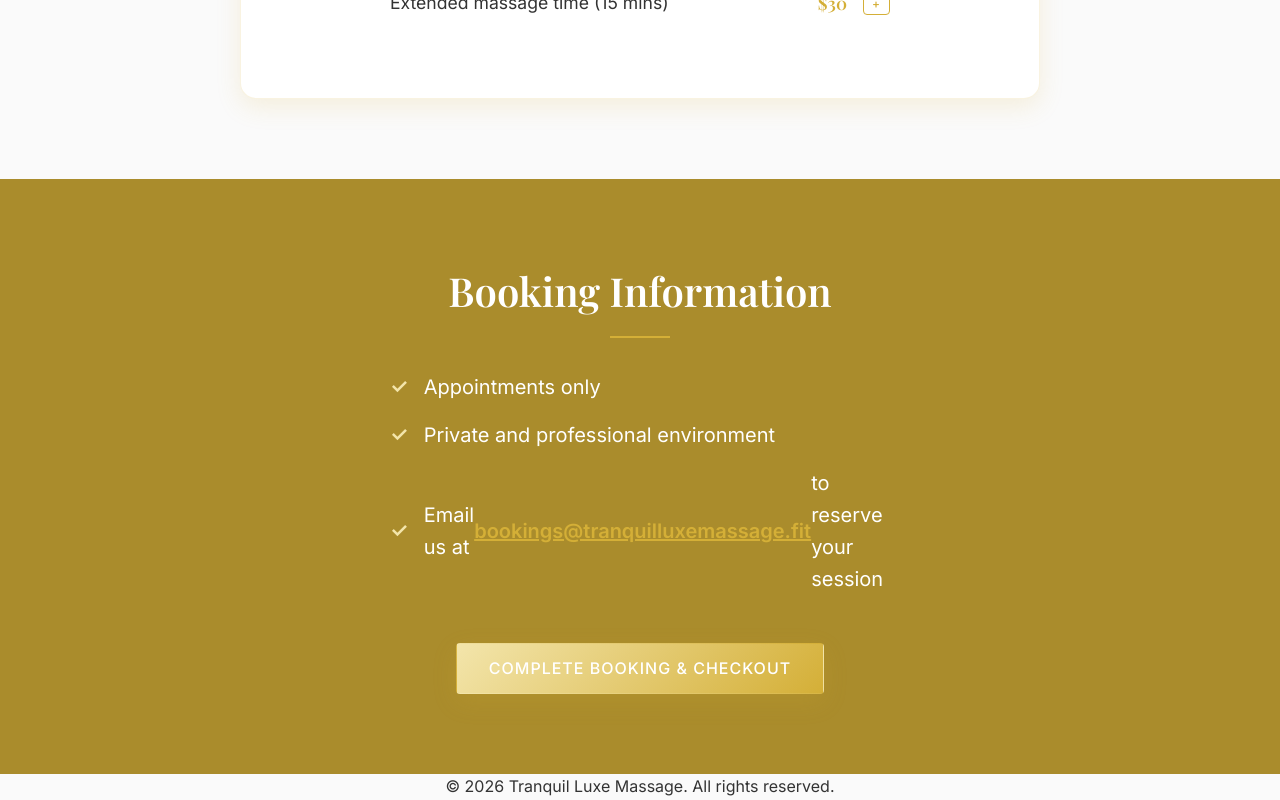
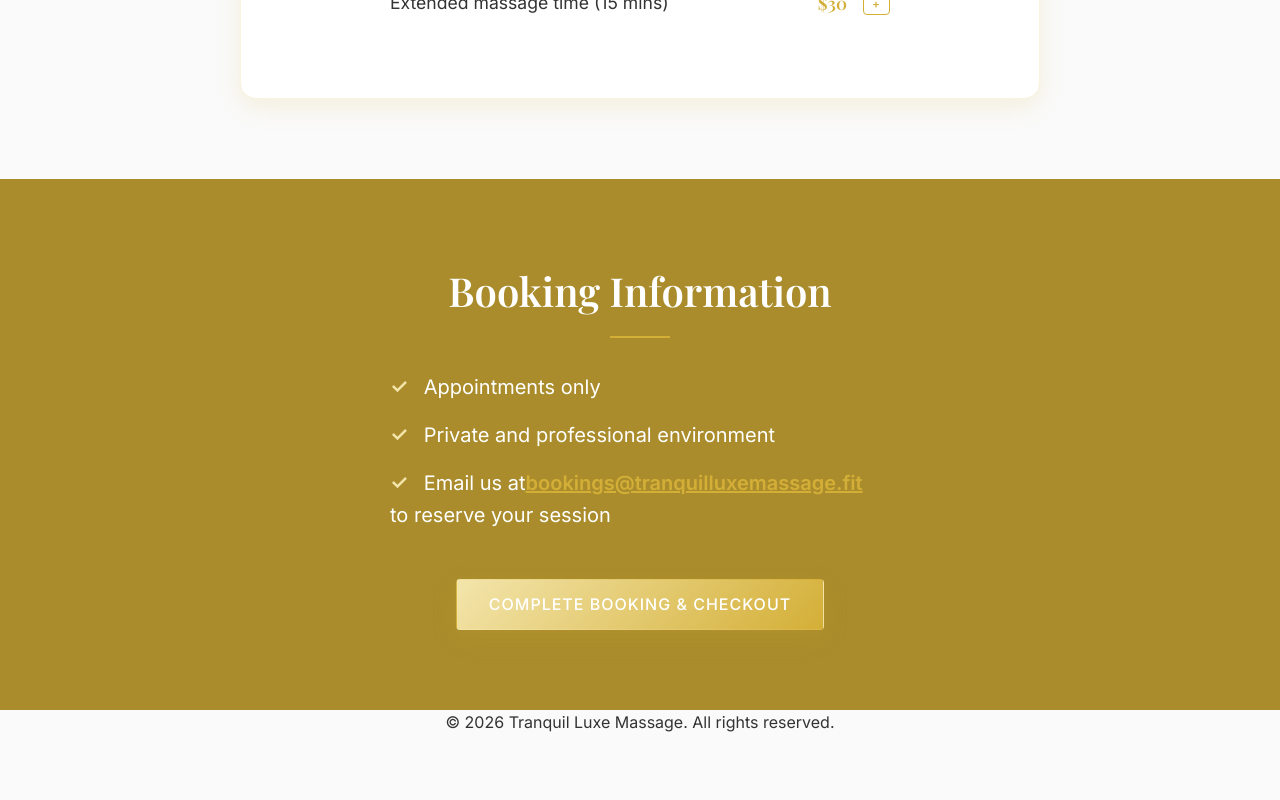
Before and after one commit to xod3/tranquil-luxe, a Next.js app: page /prices in a window 1280 px wide. Shown: the part 2034-2834 px from the top of the page. After the commit the page ends 2770 px from the top, so only its background shows below. Built offline with nearby package versions, Linux system fonts and the light colour scheme; a web font is replaced by a local one.

Commit message:
fix: Fix booking email text wrapping on prices page

```diff
--- a/src/app/prices/prices.module.css
+++ b/src/app/prices/prices.module.css
@@ -167,7 +167,9 @@
 .bookingList li {
   margin-bottom: 1rem;
   display: flex;
-  align-items: center;
+  align-items: flex-start;
+  flex-wrap: wrap;
+  line-height: 1.6;
 }
 
 .checkIcon {
```
